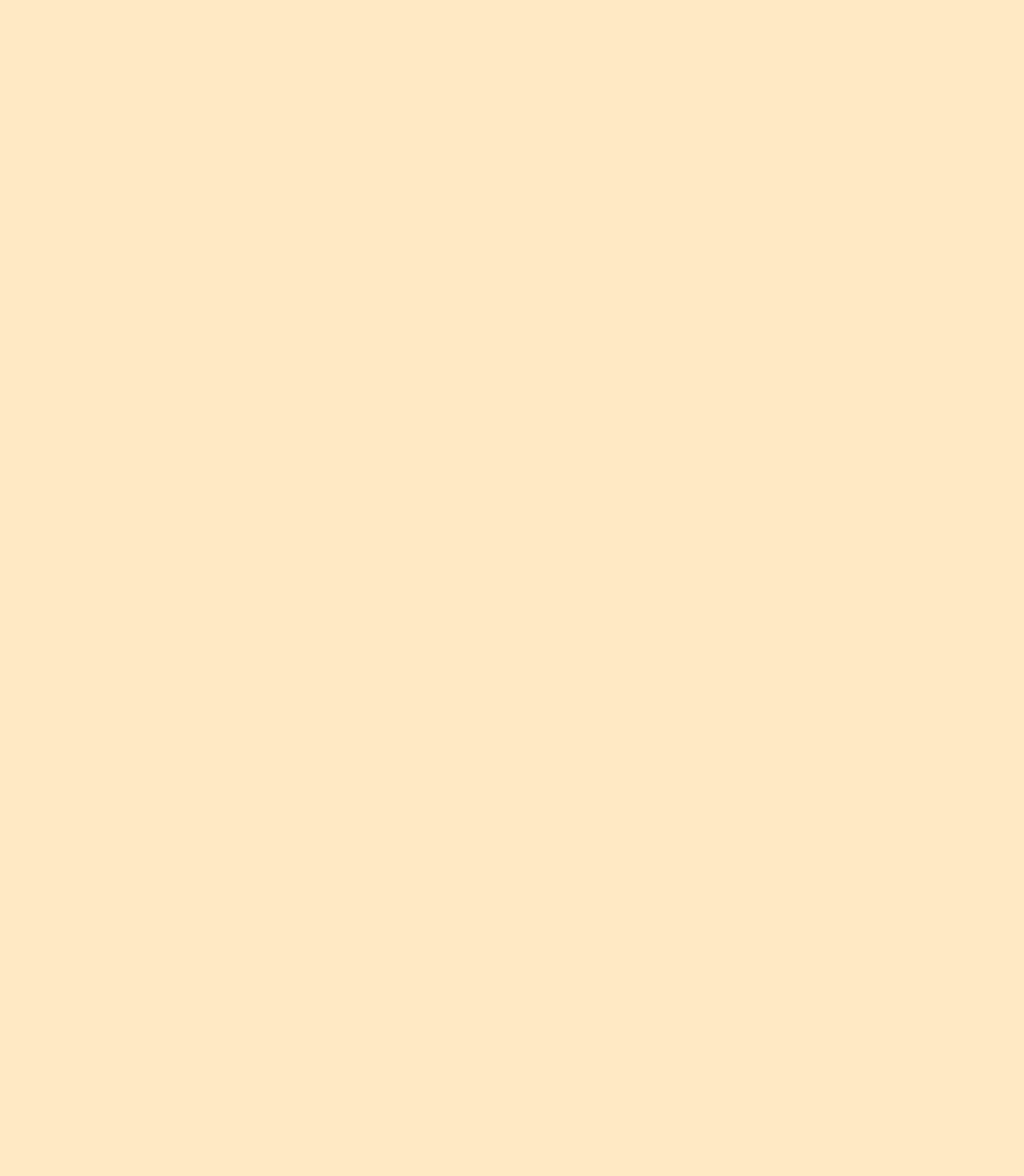
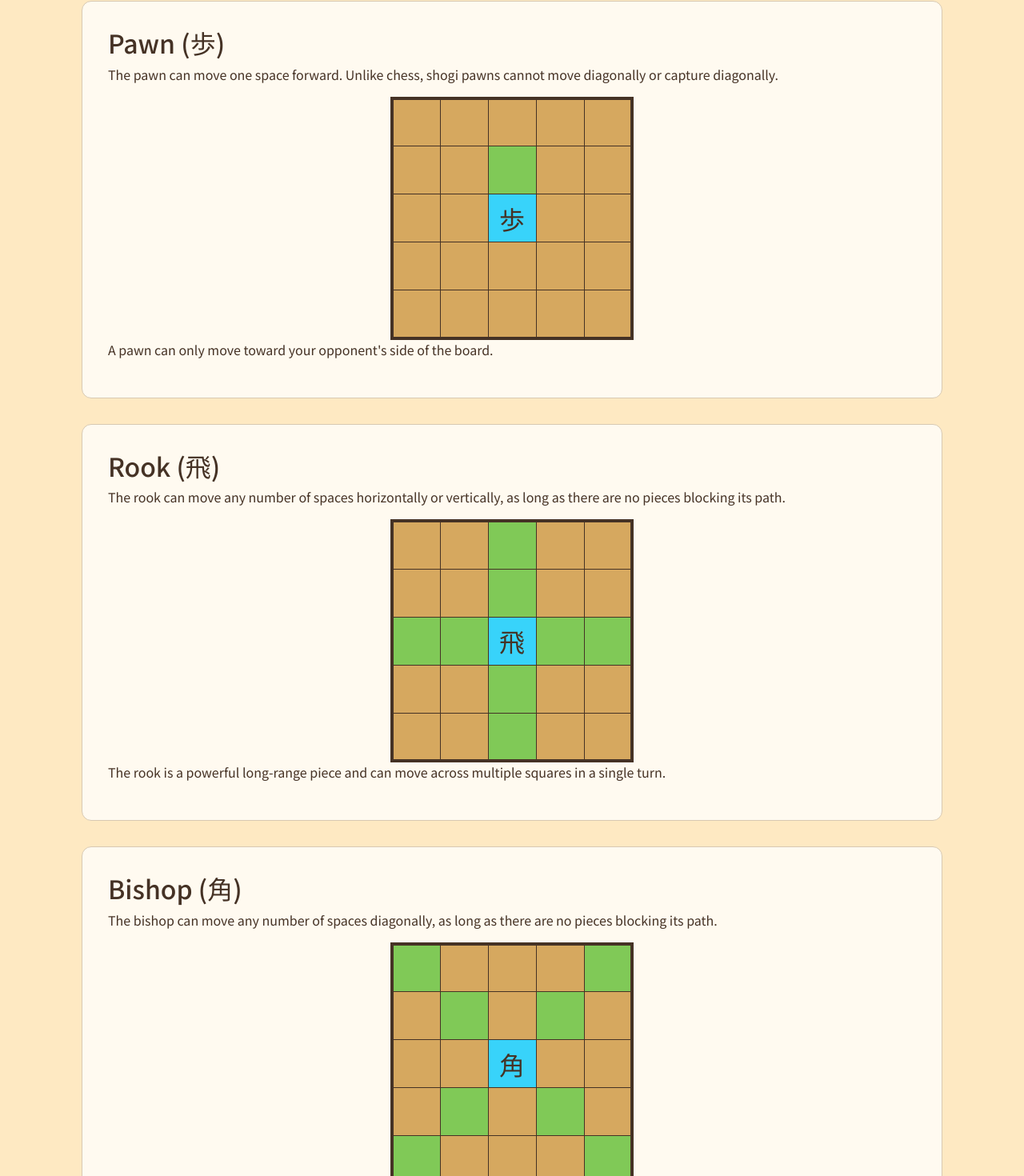
Before and after one commit to JaysterNumber1/startup, a React (Vite) app: page /rules in a window 1280 px wide. Shown: the part 497-1967 px from the top of the page at 80% size. Before the commit the page ends 800 px from the top, so only its background shows below. Built offline with nearby package versions, Linux system fonts and the light colour scheme.

Commit message:
converted rules into react

```diff
--- a/src/rules/rules.jsx
+++ b/src/rules/rules.jsx
@@ -2,8 +2,206 @@ import React from 'react';
 
 export function Rules() {
     return (
-        <main className="container-fluid bg-secondary text-center">
-            <div>Rules displayed here</div>
+        <main className="container py-5">
+
+            <section id="rules-introduction">
+                <h2>How to Play Shogi</h2>
+
+                <p>
+                    Shogi is a two-player strategy game played on a 9 by 9 board.
+                    Each player takes turns moving their pieces across the board.
+                    The goal of the game is to checkmate your opponent's king.
+                </p>
+
+                <p>
+                    Each piece has its own unique movement pattern. Here are three.
+                </p>
+            </section>
+
+
+            <section id="pawn">
+                <h2>Pawn (歩)</h2>
+
+                <p>
+                    The pawn can move one space forward. Unlike chess, shogi pawns
+                    cannot move diagonally or capture diagonally.
+                </p>
+                <table className="shogi-board">
+                    <tr>
+                        <td><button>　</button></td>
+                        <td><button>　</button></td>
+                        <td><button>　</button></td>
+                        <td><button>　</button></td>
+                        <td><button>　</button></td>
+                    </tr>
+                    <tr>
+                        <td><button>　</button></td>
+                        <td><button>　</button></td>
+                        <td className="shogi-legal-move"><button >　</button></td>
+                        <td><button>　</button></td>
+                        <td><button>　</button></td>
+
+                    </tr>
+                    <tr>
+
+                        <td><button>　</button></td>
+                        <td><button>　</button></td>
+                        <td className="shogi-selected-piece"><button>歩</button></td>
+                        <td><button>　</button></td>
+                        <td><button>　</button></td>
+
+                    </tr>
+                    <tr>
+
+                        <td><button>　</button></td>
+                        <td><button>　</button></td>
+                        <td><button>　</button></td>
+                        <td><button>　</button></td>
+                        <td><button>　</button></td>
+
+                    </tr>
+                    <tr>
+
+                        <td><button>　</button></td>
+                        <td><button>　</button></td>
+                        <td><button>　</button></td>
+                        <td><button>　</button></td>
+                        <td><button>　</button></td>
+
+                    </tr>
+                </table>
+                <p>
+                    A pawn can only move toward your opponent's side of the board.
+                </p>
+            </section>
+
+
+            <section id="rook">
+                <h2>Rook (飛)</h2>
+
+                <p>
+                    The rook can move any number of spaces horizontally or
+                    vertically, as long as there are no pieces blocking its path.
+                </p>
+                <table className="shogi-board">
+                    <tr>
+                        <td><button>　</button></td>
+                        <td><button>　</button></td>
+                        <td className="shogi-legal-move"><button >　</button></td>
+                        <td><button>　</button></td>
+                        <td><button>　</button></td>
+                    </tr>
+                    <tr>
+                        <td><button>　</button></td>
+                        <td><button>　</button></td>
+                        <td className="shogi-legal-move"><button >　</button></td>
+                        <td><button>　</button></td>
+                        <td><button>　</button></td>
+
+                    </tr>
+                    <tr>
+
+                        <td className="shogi-legal-move"><button >　</button></td>
+                        <td className="shogi-legal-move"><button >　</button></td>
+                        <td className="shogi-selected-piece"><button>飛</button></td>
+                        <td className="shogi-legal-move"><button >　</button></td>
+                        <td className="shogi-legal-move"><button >　</button></td>
+
+                    </tr>
+                    <tr>
+
+                        <td><button>　</button></td>
+                        <td><button>　</button></td>
+                        <td className="shogi-legal-move"><button >　</button></td>
+                        <td><button>　</button></td>
+                        <td><button>　</button></td>
+
+                    </tr>
+                    <tr>
+
+                        <td><button>　</button></td>
+                        <td><button>　</button></td>
+                        <td className="shogi-legal-move"><button >　</button></td>
+                        <td><button>　</button></td>
+                        <td><button>　</button></td>
+
+                    </tr>
+                </table>
+                <p>
+                    The rook is a powerful long-range piece and can move across
+                    multiple squares in a single turn.
+                </p>
+            </section>
+
+
+            <section id="bishop">
+                <h2>Bishop (角)</h2>
+
+                <p>
+                    The bishop can move any number of spaces diagonally, as long
+                    as there are no pieces blocking its path.
+                </p>
+                <table className="shogi-board">
+                    <tr>
+                        <td className="shogi-legal-move"><button >　</button></td>
+                        <td><button>　</button></td>
+                        <td><button>　</button></td>
+                        <td><button>　</button></td>
+                        <td className="shogi-legal-move"><button >　</button></td>
+                    </tr>
+                    <tr>
+                        <td><button>　</button></td>
+                        <td className="shogi-legal-move"><button >　</button></td>
+                        <td><button>　</button></td>
+                        <td className="shogi-legal-move"><button >　</button></td>
+                        <td><button>　</button></td>
+
+                    </tr>
+                    <tr>
+
+                        <td><button>　</button></td>
+                        <td><button>　</button></td>
+                        <td className="shogi-selected-piece"><button>角</button></td>
+                        <td><button>　</button></td>
+                        <td><button>　</button></td>
+
+                    </tr>
+                    <tr>
+
+                        <td><button>　</button></td>
+                        <td className="shogi-legal-move"><button >　</button></td>
+                        <td><button>　</button></td>
+                        <td className="shogi-legal-move"><button >　</button></td>
+                        <td><button>　</button></td>
+
+                    </tr>
+                    <tr>
+
+                        <td className="shogi-legal-move"><button >　</button></td>
+                        <td><button>　</button></td>
+                        <td><button>　</button></td>
+                        <td><button>　</button></td>
+                        <td className="shogi-legal-move"><button >　</button></td>
+
+                    </tr>
+                </table>
+                <p>
+                    Because the bishop moves diagonally, it remains on the same
+                    color of square throughout the game unless it is promoted.
+                </p>
+            </section>
+
+
+            <section id="more-rules">
+                <h2>More Rules Coming Soon</h2>
+
+                <p>
+                    More pieces, promotion, capturing, dropping captured pieces,
+                    check, and checkmate will be explained here as the rules
+                    section is expanded.
+                </p>
+            </section>
         </main>
+
     );
 }
```
